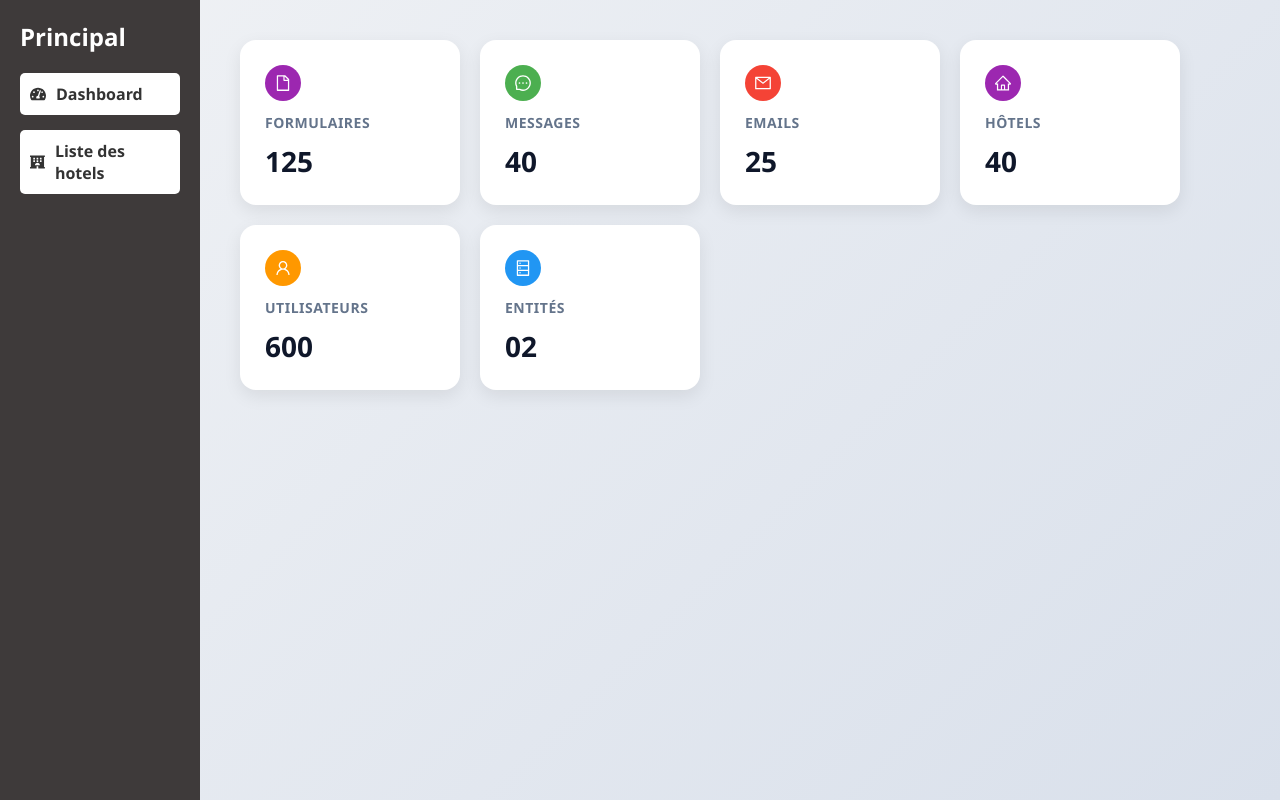
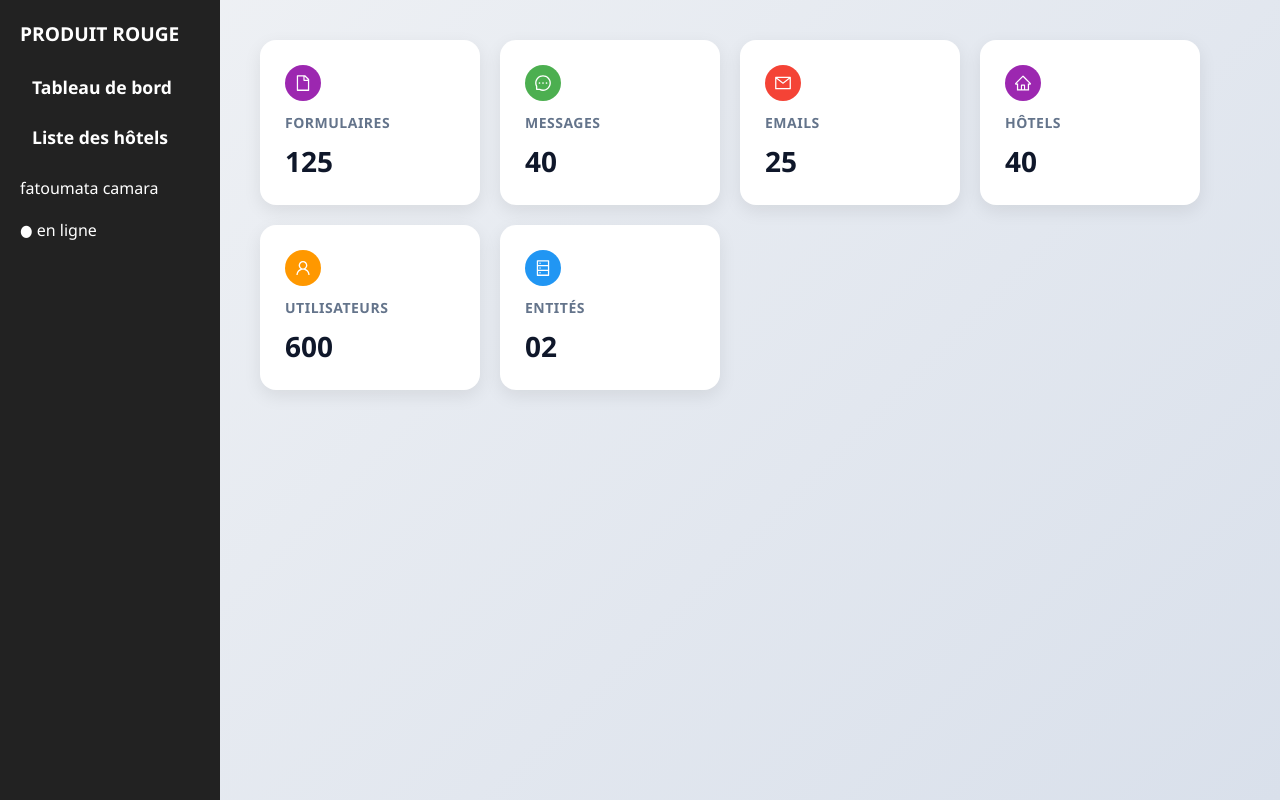
Before and after one commit to fatmata12/red-products, a React (Vite) app: page /login in a window 1280 px wide. Both pictures are taken after typing "name@example.com", "Sample123" into the empty fields and a click on the button "Se connecter". Built offline with nearby package versions, Linux system fonts and the light colour scheme.

Commit message:
Modification App.jsx et routes accueil

```diff
--- a/src/components/Sidebar.jsx
+++ b/src/components/Sidebar.jsx
@@ -1,63 +1,160 @@
+import { useState } from "react";
 import { Link } from "react-router-dom";
-import { FaTachometerAlt, FaHotel } from "react-icons/fa";
 
 function Sidebar() {
+  const [open, setOpen] = useState(false);
+
   return (
-    <div
-      className="sidebar"
-      style={{
-        width: "200px",
-        background: "#3e3a3aff",
-        padding: "20px",
-        height: "100vh",
-      }}
+    <>
+      {/* Hamburger (mobile) */}
+      <button
+        className="hamburger"
+        onClick={() => setOpen(!open)}
+        aria-label={open ? "Fermer le menu" : "Ouvrir le menu"}
       >
-      <h2 style={{ color: "#ffffff", marginBottom: "20px" }}>
-        Principal
-      </h2>
+        &#9776;
+      </button>
 
-      <ul style={{ listStyle: "none", padding: 0 }}>
-        <li style={{ marginBottom: "15px" }}>
+      {/* Sidebar */}
+      <div className={`sidebar ${open ? "open" : ""}`}>
+        <h3>PRODUIT ROUGE</h3>
+
+        <ul>
+          <li>
             <Link
-            to="/"
-            style={{
-              display: "flex",
-              alignItems: "center",
-              gap: "10px",
-              backgroundColor: "#ffffff",
-              padding: "10px",
-              borderRadius: "5px",
-              textDecoration: "none",
-              color: "#333",
-              fontWeight: "bold",
-            }}
+              to="/dashboard"
+              className="sidebar-link"
+              onClick={() => setOpen(false)}
             >
-            <FaTachometerAlt />
-            Dashboard
+              Tableau de bord
             </Link>
           </li>
-
           <li>
             <Link
               to="/hotels"
-            style={{
-              display: "flex",
-              alignItems: "center",
-              gap: "10px",
-              backgroundColor: "#ffffff",
-              padding: "10px",
-              borderRadius: "5px",
-              textDecoration: "none",
-              color: "#333",
-              fontWeight: "bold",
-            }}
+              className="sidebar-link"
+              onClick={() => setOpen(false)}
             >
-            <FaHotel />
-            Liste des  hotels
+              Liste des hôtels
             </Link>
           </li>
         </ul>
+
+
+
+        <div className="user">
+          <p>fatoumata camara</p>
+          <span>● en ligne</span>
         </div>
+      </div>
+
+      {/* Styles */}
+      <style>{`
+        .sidebar {
+          width: 220px;
+          background-color: #222;
+          color: #fff;
+          padding: 20px;
+          min-height: 100vh;
+          box-sizing: border-box;
+          transition: transform 0.3s ease;
+        }
+
+        .sidebar h3 {
+          font-size: 1.2rem;
+          margin-bottom: 20px;
+        }
+
+        .sidebar ul {
+          list-style: none;
+          padding: 0;
+        }
+
+        .sidebar-link {
+          display: block;
+          color: #fff;
+          text-decoration: none;
+          font-weight: 600;
+          font-size: 1.1rem;
+          padding: 8px 12px;
+          border-radius: 6px;
+          margin-bottom: 10px;
+          transition: background-color 0.3s ease;
+        }
+
+        .sidebar-link:hover {
+          background-color: #4caf50;
+        }
+
+        .user p,
+        .user span {
+          margin-top: 20px;
+          display: block;
+        }
+
+        .hamburger {
+          display: none;
+          font-size: 2rem;
+          background: none;
+          border: none;
+          color: #222;
+          cursor: pointer;
+          position: fixed;
+          top: 15px;
+          left: 15px;
+          z-index: 1001;
+        }
+
+        @media (max-width: 768px) {
+          .sidebar {
+            position: fixed;
+            top: 0;
+            left: 0;
+            height: 100%;
+            width: 180px;
+            transform: translateX(-100%);
+            z-index: 1000;
+          }
+
+          .sidebar.open {
+            transform: translateX(0);
+          }
+
+          .hamburger {
+            display: block;
+          }
+
+          .sidebar h3 {
+            font-size: 1rem;
+          }
+
+          .sidebar-link {
+            font-size: 0.95rem;
+            padding: 6px 10px;
+          }
+        }
+
+        @media (max-width: 480px) {
+          .sidebar {
+            width: 150px;
+          }
+
+          .sidebar h3 {
+            font-size: 0.85rem;
+          }
+
+          .sidebar-link {
+            font-size: 0.8rem;
+            padding: 5px 8px;
+          }
+
+          .user p,
+          .user span {
+            font-size: 0.75rem;
+          }
+        }
+      `}</style>
+    </>
   );
 }
 
```
Lines whose indentation alone changed are shown as unchanged.
